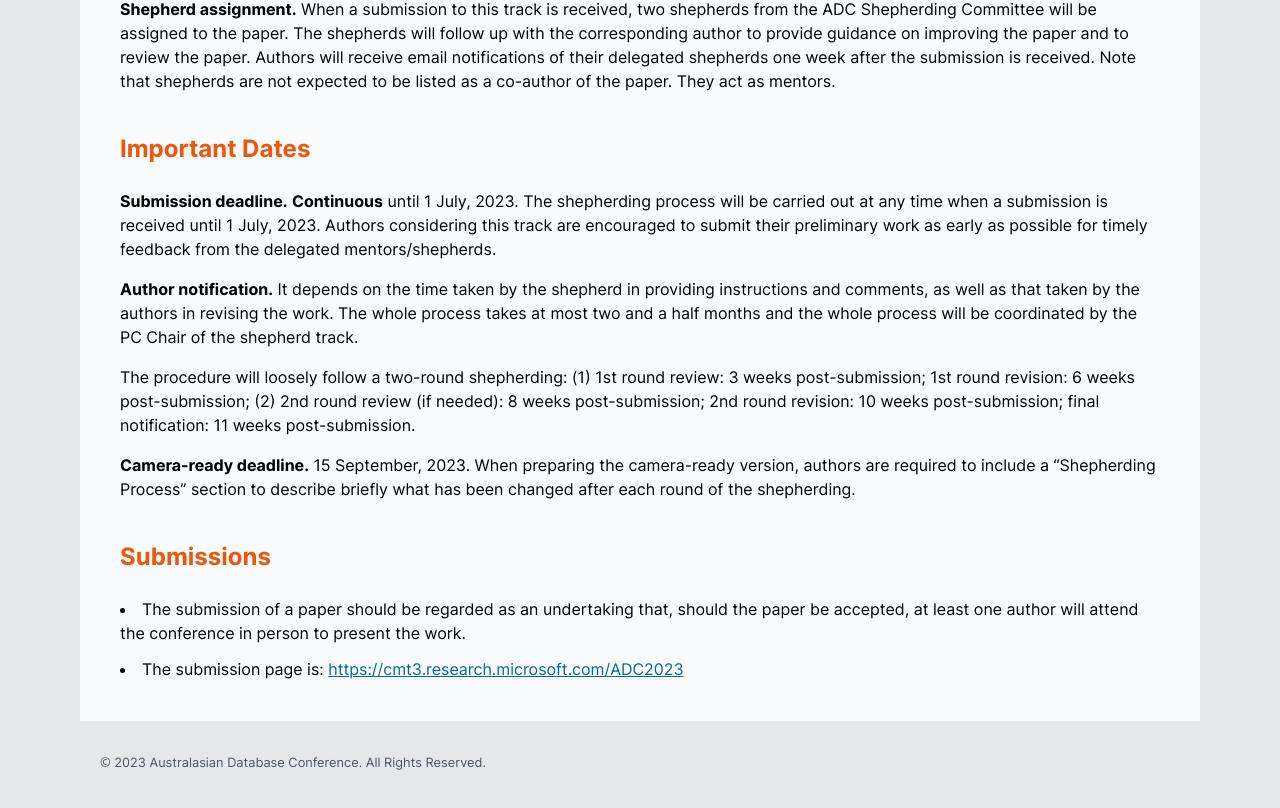
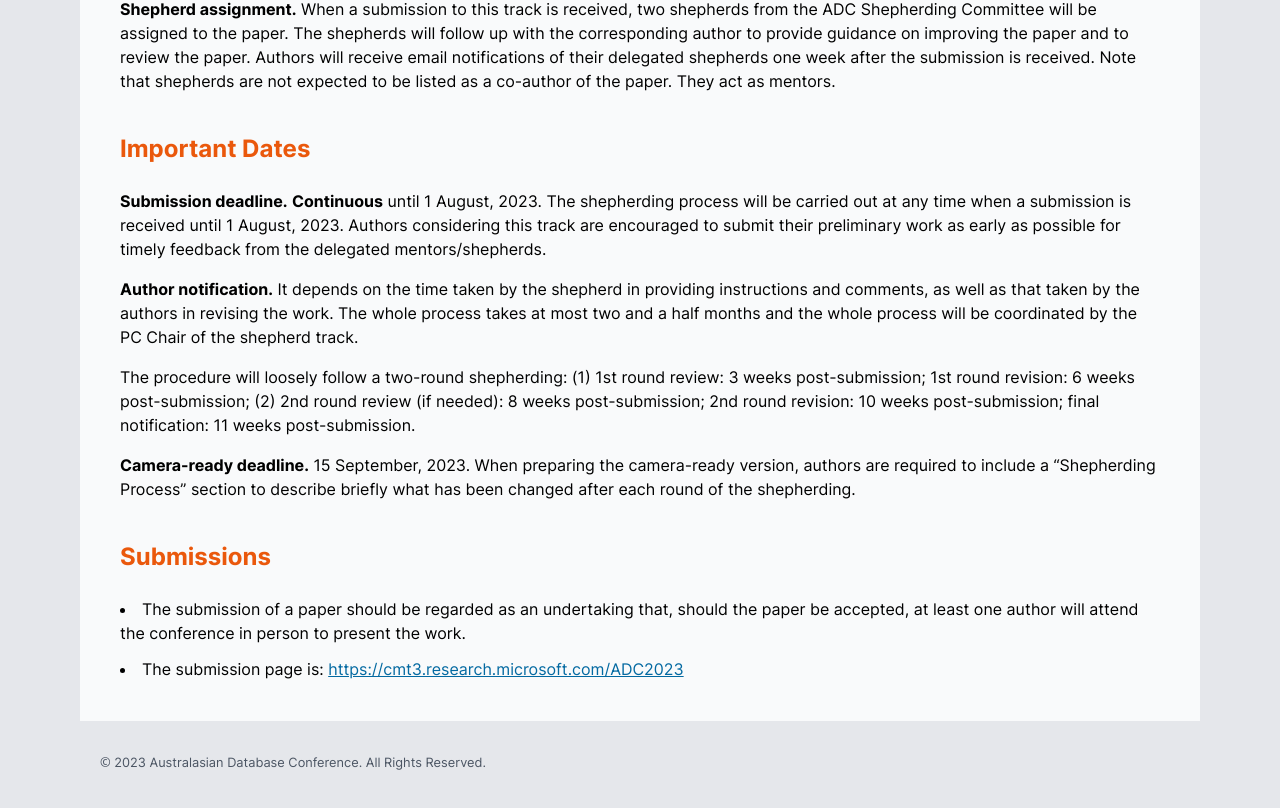
Before and after one commit to visatlas/adc2023, a Next.js app: page /shepherding-track in a window 1280 px wide. Shown: the part 966-1774 px from the top of the page. Built offline with nearby package versions, Linux system fonts and the light colour scheme.

Commit message:
Update date

```diff
--- a/src/pages/shepherding-track.tsx
+++ b/src/pages/shepherding-track.tsx
@@ -23,7 +23,7 @@ export default function ShepherdingTrack() {
         <p><strong>Shepherd assignment.</strong> When a submission to this track is received, two shepherds from the ADC Shepherding Committee will be assigned to the paper. The shepherds will follow up with the corresponding author to provide guidance on improving the paper and to review the paper. Authors will receive email notifications of their delegated shepherds one week after the submission is received. Note that shepherds are not expected to be listed as a co-author of the paper. They act as mentors.</p>
         <h3 className="font-bold text-2xl text-orange-600 mt-10 mb-6">Important Dates</h3>
         {/* <p className="mb-4">23:59 AoE time</p> */}
-        <p className="mb-4"><strong>Submission deadline.</strong> <strong>Continuous</strong> until 1 July, 2023. The shepherding process will be carried out at any time when a submission is received until 1 July, 2023. Authors considering this track are encouraged to submit their preliminary work as early as possible for timely feedback from the delegated mentors/shepherds.</p>
+        <p className="mb-4"><strong>Submission deadline.</strong> <strong>Continuous</strong> until 1 August, 2023. The shepherding process will be carried out at any time when a submission is received until 1 August, 2023. Authors considering this track are encouraged to submit their preliminary work as early as possible for timely feedback from the delegated mentors/shepherds.</p>
         <p className="mb-4"><strong>Author notification.</strong> It depends on the time taken by the shepherd in providing instructions and comments, as well as that taken by the authors in revising the work. The whole process takes at most two and a half months and the whole process will be coordinated by the PC Chair of the shepherd track.</p>
         <p className="mb-4">The procedure will loosely follow a two-round shepherding: (1) 1st round review: 3 weeks post-submission; 1st round revision: 6 weeks post-submission; (2) 2nd round review (if needed): 8 weeks post-submission; 2nd round revision: 10 weeks post-submission; final notification: 11 weeks post-submission.</p>
         <p><strong>Camera-ready deadline.</strong> 15 September, 2023. When preparing the camera-ready version, authors are required to include a “Shepherding Process” section to describe briefly what has been changed after each round of the shepherding.</p>
```
